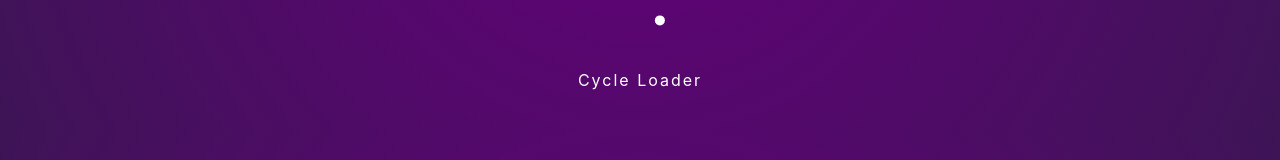
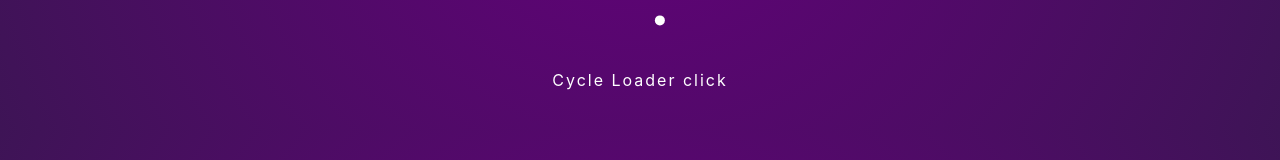
Before and after one commit to Inokcode/framer-motion, a React (Create React App) app: page / in a window 1280 px wide. Shown: the part 478-638 px from the top of the page. Built offline with nearby package versions, Linux system fonts and the light colour scheme.

Commit message:
useCycle added

```diff
--- a/src/components/Loader.js
+++ b/src/components/Loader.js
@@ -39,7 +39,7 @@ const Loader = () => {
         variants={loaderVariants}
         animate={animation}
       ></motion.div>
-      <div onClick={() => cycleAnimation()}>Cycle Loader</div>
+      <div onClick={() => cycleAnimation()}>Cycle Loader click</div>
     </>
   );
 };
```
